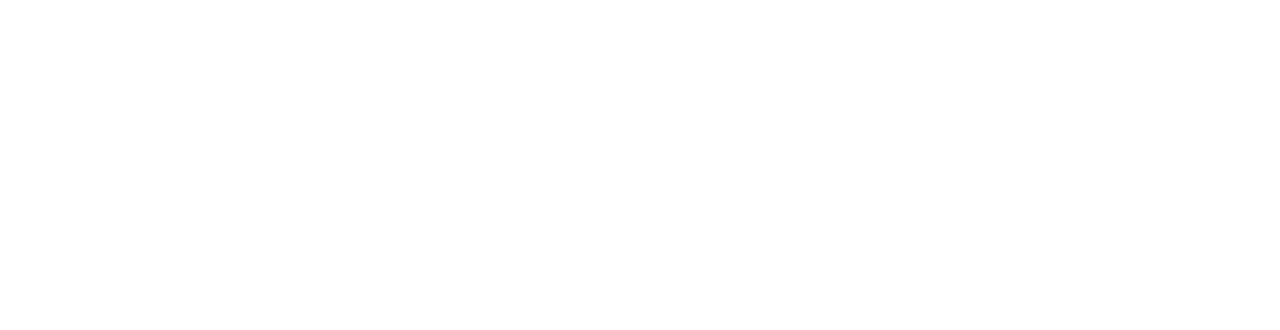
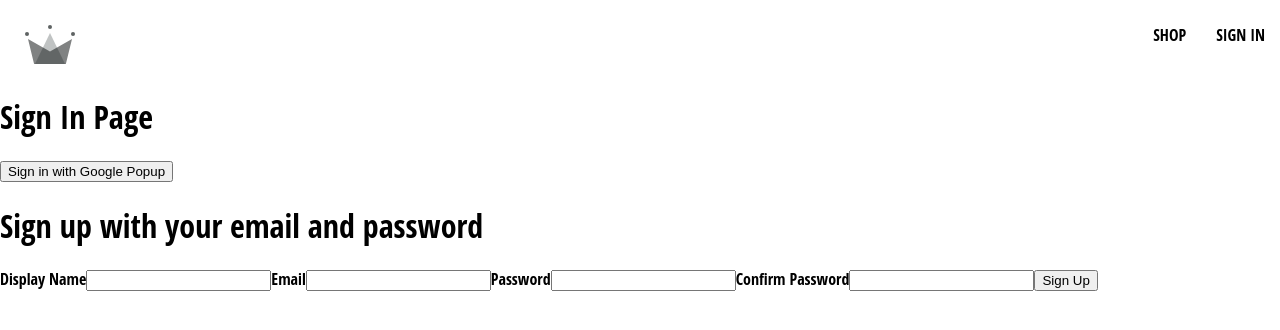
Before and after one commit to bogdancaliman/king-shop, a React (Create React App) app: page /sign-in in a window 1280 px wide. Before the commit this address had no page. Shown: the top 330 px of the page. Built offline with nearby package versions, Linux system fonts and the light colour scheme; a web font is replaced by a local one.

Commit message:
feat: auth via google mail and email and password added with firebase

```diff
--- a/package.json
+++ b/package.json
@@ -6,7 +6,7 @@
     "@testing-library/jest-dom": "^5.16.5",
     "@testing-library/react": "^13.4.0",
     "@testing-library/user-event": "^13.5.0",
-    "firebase": "^9.21.0",
+    "firebase": "^10.1.0",
     "react": "^18.2.0",
     "react-dom": "^18.2.0",
     "react-router-dom": "6",
--- a/src/App.js
+++ b/src/App.js
@@ -2,6 +2,7 @@ import { Route, Routes } from "react-router";
 
 import Home from "./routes/home/home.component";
 import Navigation from "./routes/navigation/navigation.component";
+import SignIn from "./routes/sign-in/sign-in.component";
 
 const Shop = () => {
   return <h1>I am the shop page</h1>;
@@ -13,6 +14,7 @@ const App = () => {
       <Route path="/" element={<Navigation />}>
         <Route index element={<Home />} />
         <Route path="shop" element={<Shop />} />
+        <Route path="sign-in" element={<SignIn />} />
       </Route>
     </Routes>
   );
--- /dev/null
+++ b/src/components/sign-up-form/sign-up-form.component.jsx
@@ -0,0 +1,99 @@
+import { useState } from "react";
+
+import {
+  createAuthUserWithEmailAndPassword,
+  createUserDocumentFromAuth,
+} from "../../utils/firebase/firebase.utils";
+
+const defaultFormFields = {
+  displayName: "",
+  email: "",
+  password: "",
+  confirmPassword: "",
+};
+
+const SignUpForm = () => {
+  const [formFields, setFormFields] = useState(defaultFormFields);
+  const { displayName, email, password, confirmPassword } = formFields;
+
+  const resetFormFields = () => {
+    setFormFields(defaultFormFields);
+  };
+
+  const handleSubmit = async (event) => {
+    event.preventDefault();
+
+    if (password !== confirmPassword) {
+      alert("passwords do not match");
+      return;
+    }
+
+    try {
+      const { user } = await createAuthUserWithEmailAndPassword(
+        email,
+        password
+      );
+
+      await createUserDocumentFromAuth(user, { displayName });
+      resetFormFields();
+    } catch (error) {
+      if (error.code === "auth/email-already-in-use") {
+        alert("Cannot create user, email already in use");
+      } else {
+        console.log("user creation encountered an error", error);
+      }
+    }
+  };
+
+  const handleChange = (event) => {
+    const { name, value } = event.target;
+    setFormFields({ ...formFields, [name]: value });
+  };
+
+  return (
+    <div>
+      <h1>Sign up with your email and password</h1>
+      <form onSubmit={handleSubmit}>
+        <label>Display Name</label>
+        <input
+          type="text"
+          required
+          onChange={handleChange}
+          name="displayName"
+          value={displayName}
+        />
+
+        <label>Email</label>
+        <input
+          type="email"
+          required
+          onChange={handleChange}
+          name="email"
+          value={email}
+        />
+
+        <label>Password</label>
+        <input
+          type="password"
+          required
+          onChange={handleChange}
+          name="password"
+          value={password}
+        />
+
+        <label>Confirm Password</label>
+        <input
+          type="password"
+          required
+          onChange={handleChange}
+          name="confirmPassword"
+          value={confirmPassword}
+        />
+
+        <button type="submit">Sign Up</button>
+      </form>
+    </div>
+  );
+};
+
+export default SignUpForm;
--- a/src/routes/navigation/navigation.component.jsx
+++ b/src/routes/navigation/navigation.component.jsx
@@ -17,6 +17,9 @@ const Navigation = () => {
           <Link className="nav-link" to="/shop">
             SHOP
           </Link>
+          <Link className="nav-link" to="/sign-in">
+            SIGN IN
+          </Link>
         </div>
       </div>
       <Outlet />
--- /dev/null
+++ b/src/routes/sign-in/sign-in.component.jsx
@@ -0,0 +1,19 @@
+import SignUpForm from "../../components/sign-up-form/sign-up-form.component";
+import { signInWithGooglePopup, createUserDocumentFromAuth } from "../../utils/firebase/firebase.utils";
+
+const SignIn = () => {
+  const logGoogleUser = async () => {
+    const {user} = await signInWithGooglePopup();
+    const userDocRef = await createUserDocumentFromAuth(user)
+  };
+
+  return (
+    <div>
+      <h1>Sign In Page</h1>
+      <button onClick={logGoogleUser}>Sign in with Google Popup</button>
+      <SignUpForm />
+    </div>
+  );
+};
+
+export default SignIn;
--- /dev/null
+++ b/src/utils/firebase/firebase.utils.js
@@ -0,0 +1,68 @@
+import { initializeApp } from "firebase/app";
+import {
+  getAuth,
+  signInWithPopup,
+  GoogleAuthProvider,
+  createUserWithEmailAndPassword,
+} from "firebase/auth";
+
+import { getFirestore, doc, getDoc, setDoc } from "firebase/firestore";
+
+// Your web app's Firebase configuration
+const firebaseConfig = {
+  apiKey: "AIzaSyB2p68IYS_8LZszZGayuhyjvVQAZB6jcio",
+  authDomain: "king-clothing-app.firebaseapp.com",
+  projectId: "king-clothing-app",
+  storageBucket: "king-clothing-app.appspot.com",
+  messagingSenderId: "291140327403",
+  appId: "1:291140327403:web:1e07692dc75bbd75786bae",
+};
+
+// Initialize Firebase
+const firebaseApp = initializeApp(firebaseConfig);
+
+const googleProvider = new GoogleAuthProvider();
+googleProvider.setCustomParameters({
+  prompt: "select_account",
+});
+
+export const auth = getAuth();
+export const signInWithGooglePopup = () =>
+  signInWithPopup(auth, googleProvider);
+
+export const db = getFirestore();
+
+export const createUserDocumentFromAuth = async (
+  userAuth,
+  additionalInformation = {}
+) => {
+  if (!userAuth) return;
+
+  const userDocRef = doc(db, "users", userAuth.uid);
+
+  const userSnapshot = await getDoc(userDocRef);
+
+  if (!userSnapshot.exists()) {
+    const { displayName, email } = userAuth;
+    const createdAt = new Date();
+
+    try {
+      await setDoc(userDocRef, {
+        displayName,
+        email,
+        createdAt,
+        ...additionalInformation,
+      });
+    } catch (error) {
+      console.log("error creating the user", error.message);
+    }
+  }
+
+  return userDocRef;
+};
+
+export const createAuthUserWithEmailAndPassword = async (email, password) => {
+  if (!email || !password) return;
+
+  return await createUserWithEmailAndPassword(auth, email, password);
+};
```
Also changed, not shown: 1 other file (tests, documents, lock files or other folders).
